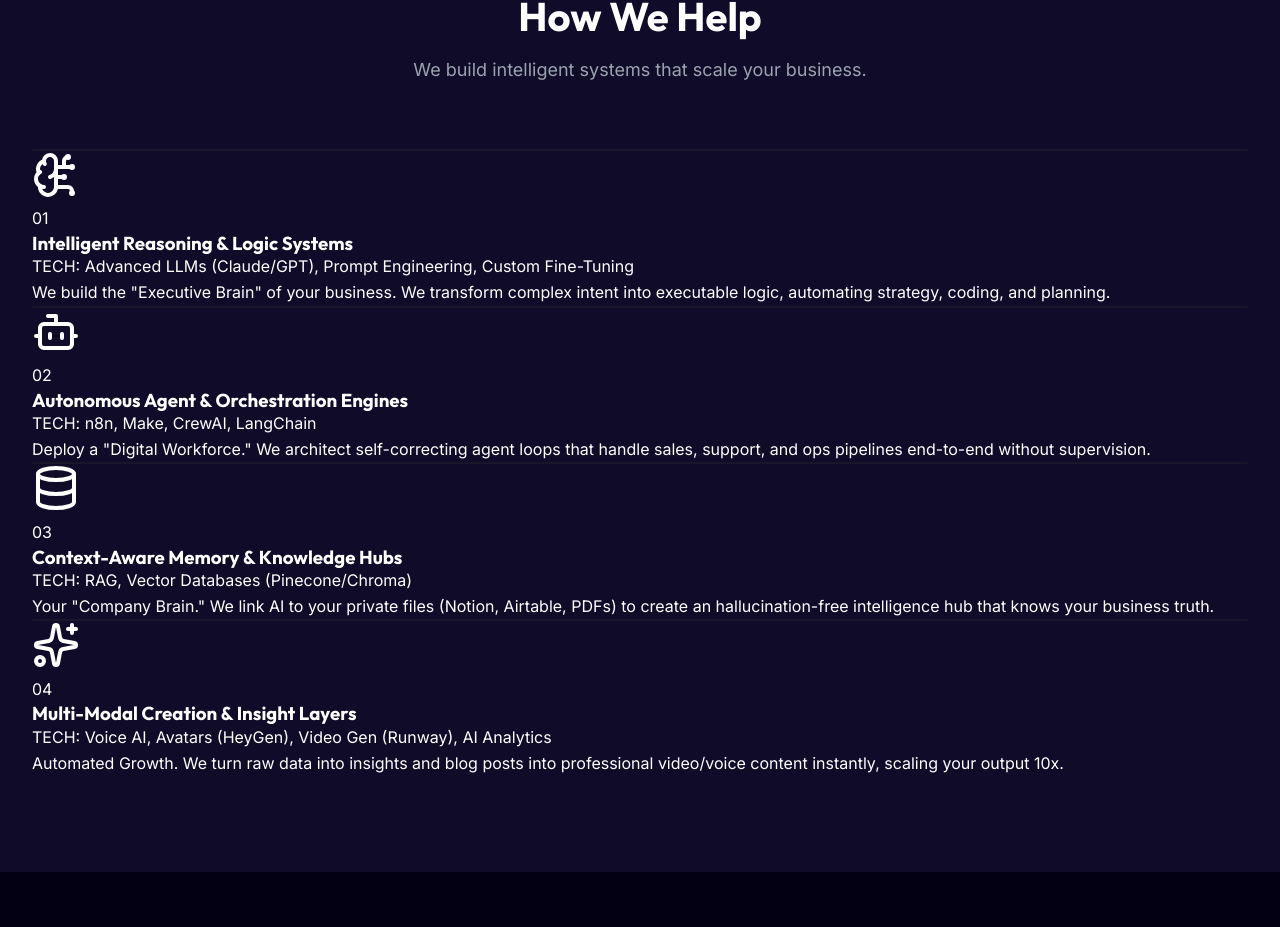
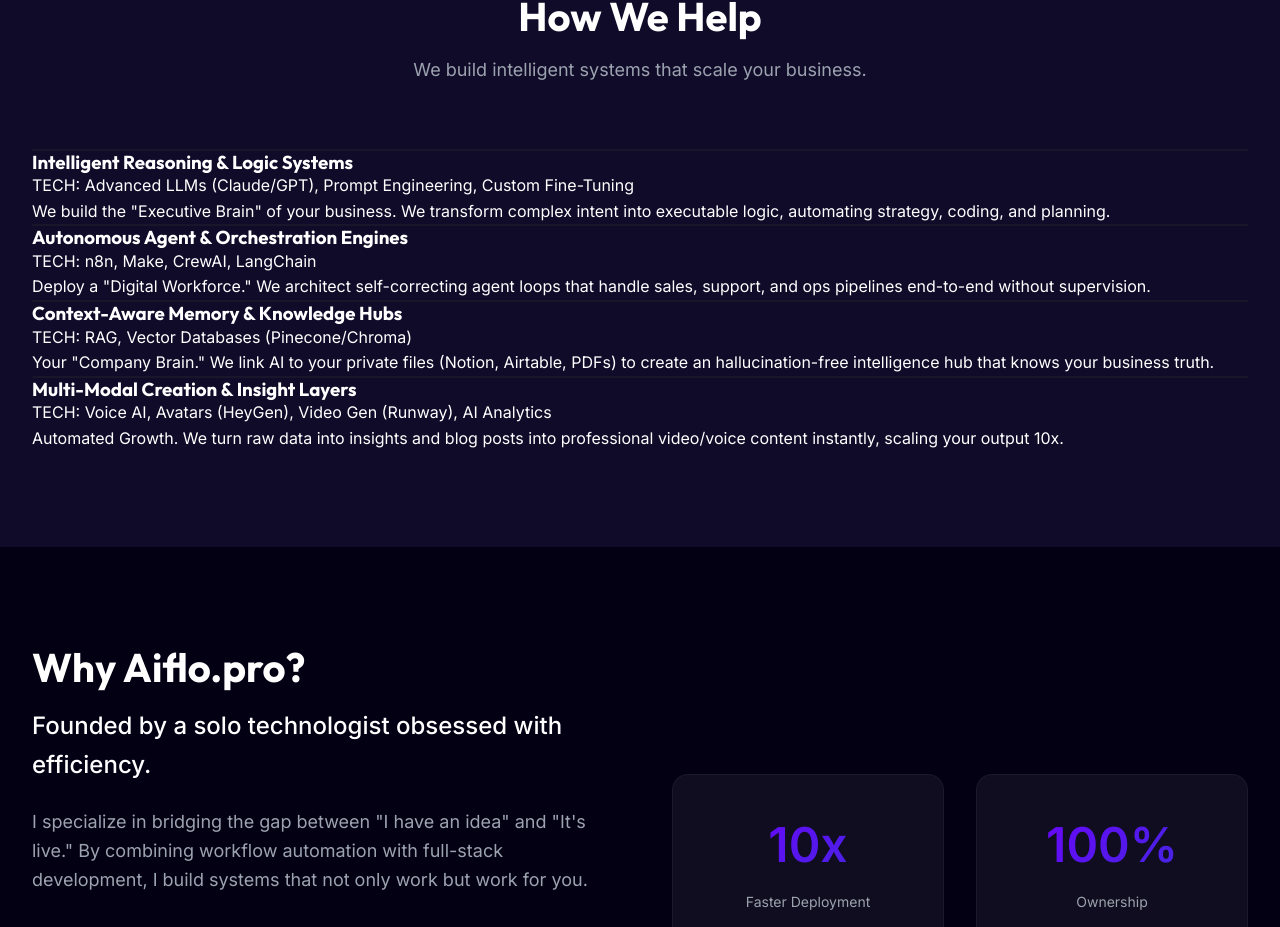
Before and after one commit to gnanaprakash22594/Aiflo-pro, a React (Vite) app: page / in a window 1280 px wide. Shown: the part 904-1831 px from the top of the page. Built offline with nearby package versions, Linux system fonts and the light colour scheme.

Commit message:
Refactor services: Remove icons and numbers for cleaner Z-pattern

```diff
--- a/src/components/ServicesLayers.jsx
+++ b/src/components/ServicesLayers.jsx
@@ -1,5 +1,4 @@
-import React from 'react';
-import { BrainCircuit, Bot, Database, Sparkles } from 'lucide-react';
+import React, { useRef } from 'react';
 
 const services = [
     {
@@ -7,28 +6,24 @@
         title: "Intelligent Reasoning & Logic Systems",
         tech: "Advanced LLMs (Claude/GPT), Prompt Engineering, Custom Fine-Tuning",
         outcome: "We build the \"Executive Brain\" of your business. We transform complex intent into executable logic, automating strategy, coding, and planning.",
-        icon: <BrainCircuit size={48} className="text-purple-400" />
     },
     {
         id: 2,
         title: "Autonomous Agent & Orchestration Engines",
         tech: "n8n, Make, CrewAI, LangChain",
         outcome: "Deploy a \"Digital Workforce.\" We architect self-correcting agent loops that handle sales, support, and ops pipelines end-to-end without supervision.",
-        icon: <Bot size={48} className="text-blue-400" />
     },
     {
         id: 3,
         title: "Context-Aware Memory & Knowledge Hubs",
         tech: "RAG, Vector Databases (Pinecone/Chroma)",
         outcome: "Your \"Company Brain.\" We link AI to your private files (Notion, Airtable, PDFs) to create an hallucination-free intelligence hub that knows your business truth.",
-        icon: <Database size={48} className="text-emerald-400" />
     },
     {
         id: 4,
         title: "Multi-Modal Creation & Insight Layers",
         tech: "Voice AI, Avatars (HeyGen), Video Gen (Runway), AI Analytics",
         outcome: "Automated Growth. We turn raw data into insights and blog posts into professional video/voice content instantly, scaling your output 10x.",
-        icon: <Sparkles size={48} className="text-pink-400" />
     }
 ];
 
@@ -60,20 +55,13 @@
                             key={service.id}
                             className={`service-layer-row flex flex-col lg:flex-row items-center gap-12 lg:gap-24 ${index % 2 !== 0 ? 'lg:flex-row-reverse' : ''}`}
                         >
-                            {/* Visual Side (Placeholder) */}
+                            {/* Visual Side (Placeholder for Animation) */}
                             <div className="layer-visual flex-1 w-full h-[400px] relative">
                                 <VisualBlock />
                             </div>
 
                             {/* Text Side */}
                             <div className="layer-text flex-1 text-left">
-                                <div className="flex items-center gap-3 mb-6">
-                                    <div className="p-3 rounded-lg bg-white/5 border border-white/10 text-white">
-                                        {service.icon}
-                                    </div>
-                                    <span className="text-sm font-mono text-purple-300/80 tracking-wider">0{service.id}</span>
-                                </div>
-
                                 <h3 className="text-3xl font-bold mb-4 bg-clip-text text-transparent bg-gradient-to-r from-white to-gray-400">
                                     {service.title}
                                 </h3>
```
